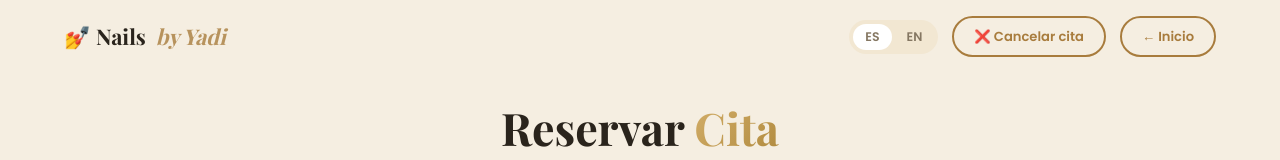
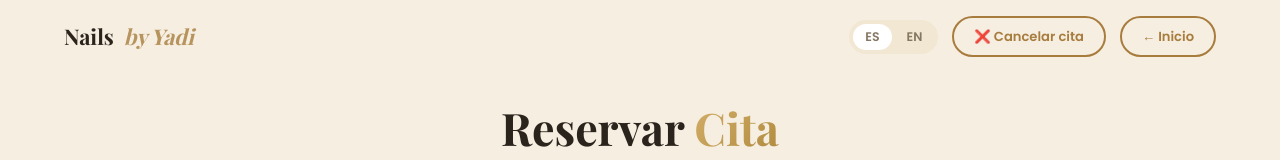
Before and after one commit to miguelangle2910-lab/nailsbyyadi, a website: page book.html in a window 1280 px wide. Shown: the top 160 px of the page. Drawn offline with nearby package versions, Linux system fonts and the light colour scheme; a web font is replaced by a local one.

Commit message:
Add files via upload

```diff
--- a/book.html
+++ b/book.html
@@ -34,7 +34,7 @@
 <nav class="navbar scrolled">
   <div class="container">
     <div class="nav-inner">
-      <a href="index.html" class="nav-logo" style="color:var(--dark)">💅 Nails <em style="color:var(--primary)">by Yadi</em></a>
+      <a href="index.html" class="nav-logo" style="color:var(--dark)">Nails <em style="color:var(--primary)">by Yadi</em></a>
       <div class="nav-actions">
         <div class="lang-toggle" style="background:var(--light-pink)">
           <button class="lang-btn active" data-lang="es" style="color:var(--text-light)">ES</button>
```
